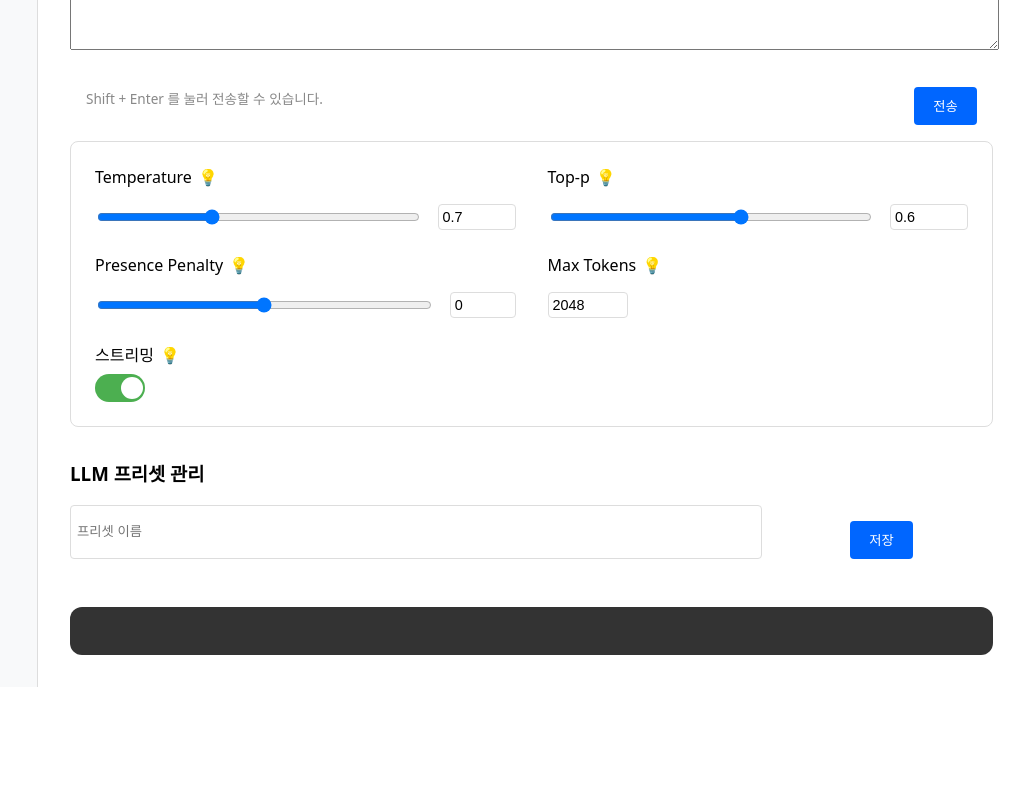
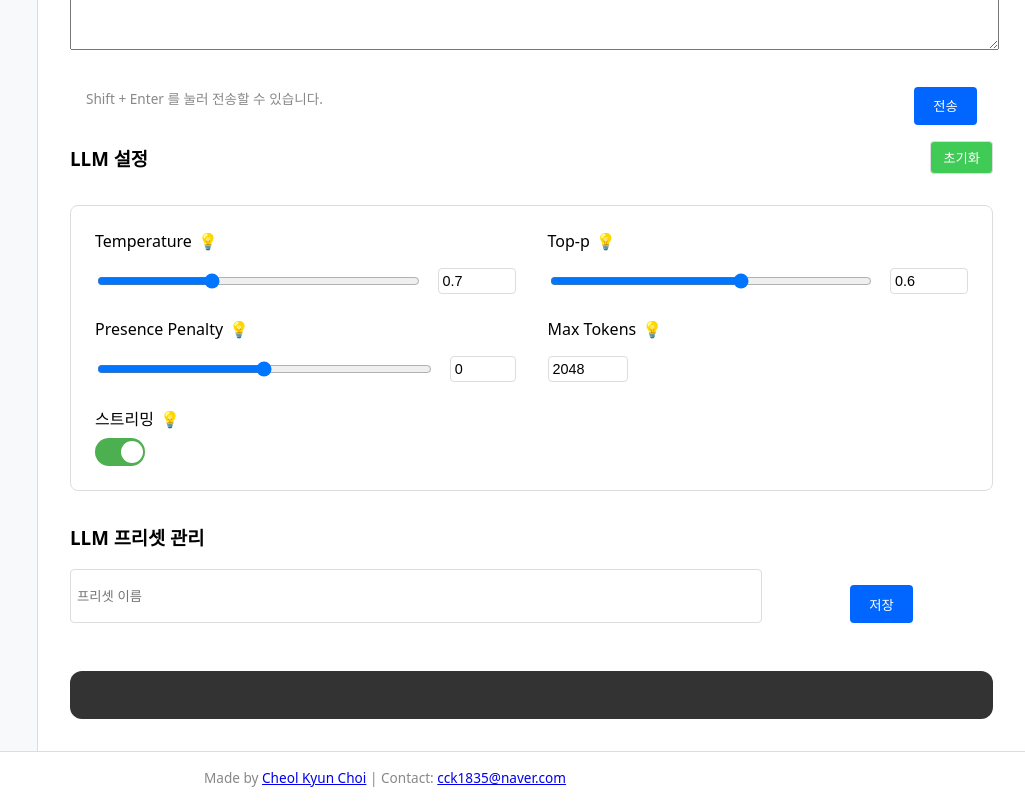
Before and after one commit to Gitnameisname/prompt-engineering-site, a Next.js app in the folder frontend/: page / in a window 1280 px wide. Shown: the part 480-1283 px from the top of the page, without its empty margins (255-1280 px from the left). Before the commit the page ends 1167 px from the top, so only its background shows below. Built offline with nearby package versions, Linux system fonts and the light colour scheme.

Commit message:
footer 추가, LLM 하이퍼파라미터 설정 초기화 버튼 추가

```diff
--- a/frontend/src/app/globals.css
+++ b/frontend/src/app/globals.css
@@ -107,3 +107,11 @@ body {
   align-items: center;
   margin-top: 1rem;
 }
+
+.footer {
+  padding: 1rem;
+  border-top: 1px solid var(--border);
+  font-size: 0.85rem;
+  color: #888;
+  text-align: center;
+}
--- a/frontend/src/app/page.tsx
+++ b/frontend/src/app/page.tsx
@@ -2,15 +2,23 @@
 
 import SystemPromptInput from "../components/SystemPromptInput";
 import UserPromptInput from "../components/UserPromptInput";
-import StreamToggle from "../components/StreamToggle";
 import ResponseViewer from "../components/ResponseViewer";
 import PromptSaver from "../components/PromptSaver";
 import { ThemeProvider } from "../components/ThemeContext";
 import ThemeSelector from "../components/ThemeSelector";
 import LLMControls from "@/components/LLMControls";
 import LLMPresetManager from "@/components/LLMPresetManager";
+import Footer from "@/components/Footer";
 
 import { useState, useEffect } from "react";
+
+const INITIAL_LLM_CONFIG = {
+  temperature: 0.7,
+  topP: 1,
+  presencePenalty: 0,
+  maxTokens: 2048,
+  useStream: true,
+};
 
 export default function Home() {
   const [systemPrompt, setSystemPrompt] = useState("");
@@ -28,6 +36,15 @@ export default function Home() {
     user: string;
     date: string;
   }[]>([]);
+
+  // LLM 하이퍼파리미터 설정 초기화 함수
+  function resetLLMConfig() {
+    setTemperature(INITIAL_LLM_CONFIG.temperature);
+    setTopP(INITIAL_LLM_CONFIG.topP);
+    setMaxTokens(INITIAL_LLM_CONFIG.maxTokens);
+    setPresencePenalty(INITIAL_LLM_CONFIG.presencePenalty);
+    setUseStream(INITIAL_LLM_CONFIG.useStream);
+  }
 
   // 초기 로드
   useEffect(() => {
@@ -135,6 +152,7 @@ export default function Home() {
               maxTokens={maxTokens} onMaxTokensChange={setMaxTokens}
               presencePenalty={presencePenalty} onPresencePenaltyChange={setPresencePenalty}
               useStream={useStream} onStreamToggle={() => setUseStream(!useStream)}
+              onReset={resetLLMConfig}
             />
 
             <LLMPresetManager
@@ -153,7 +171,9 @@ export default function Home() {
 
           </main>
         </div>
+
       </div>
+      <Footer />
     </ThemeProvider>
   );
 }
--- /dev/null
+++ b/frontend/src/components/Footer.tsx
@@ -0,0 +1,8 @@
+export default function Footer() {
+    return (
+      <footer className="footer">
+        Made by <a href="https://github.com/Gitnameisname" target="_blank" rel="noopener noreferrer">Cheol Kyun Choi</a> |
+        Contact: <a href="mailto:cck1835@naver.com">cck1835@naver.com</a>
+      </footer>
+    );
+  }
--- a/frontend/src/components/LLMControls.tsx
+++ b/frontend/src/components/LLMControls.tsx
@@ -12,6 +12,7 @@ type Props = {
     onMaxTokensChange: (value: number) => void;
     useStream: boolean;
     onStreamToggle: () => void;
+    onReset: () => void;
 };
 
 const MAX_TEMPERATURE = 2;
@@ -34,6 +35,7 @@ export default function LLMControls({
     onMaxTokensChange,
     useStream,
     onStreamToggle,
+    onReset
     }: Props) {
 
     const [tempInput, setTempInput] = useState(temperature.toString());
@@ -49,6 +51,11 @@ export default function LLMControls({
     useEffect(() => setUseStreamInput(useStream), [useStream]);
 
     return (
+        <div>
+            <div className="llm-controls-header">
+                <h3>LLM 설정</h3>
+                <button className="llm-reset-btn" onClick={onReset}>초기화</button>
+            </div>
             <div className="llm-controls">
                 <div className="llm-controls-section">
                     <label className="llm-controls-label">
@@ -254,5 +261,7 @@ export default function LLMControls({
                     </div>
                 </div>
             </div>
+        </div>
+
     );
 }
--- a/frontend/src/css/LLMControls.css
+++ b/frontend/src/css/LLMControls.css
@@ -12,6 +12,13 @@
 .llm-controls label {
     font-weight: 500;
     margin-bottom: 0.5rem;
+}
+
+.llm-controls-header {
+    display: flex;
+    justify-content: space-between;
+    align-items: center;
+    margin-bottom: 1rem;
 }
 
 .llm-tooltip-icon {
@@ -49,3 +56,16 @@
     background: var(--card-bg);
     color: var(--foreground);
 }
+
+.llm-reset-btn {
+    background: #3fcb56;
+    color: white;
+    padding: 6px 12px;
+    border: 1px solid var(--border);
+    border-radius: 4px;
+    cursor: pointer;
+    transition: background 0.2s ease;
+}
+.llm-reset-btn:hover {
+    background-color: #26b021;
+}
```
Lines whose indentation alone changed are shown as unchanged.
